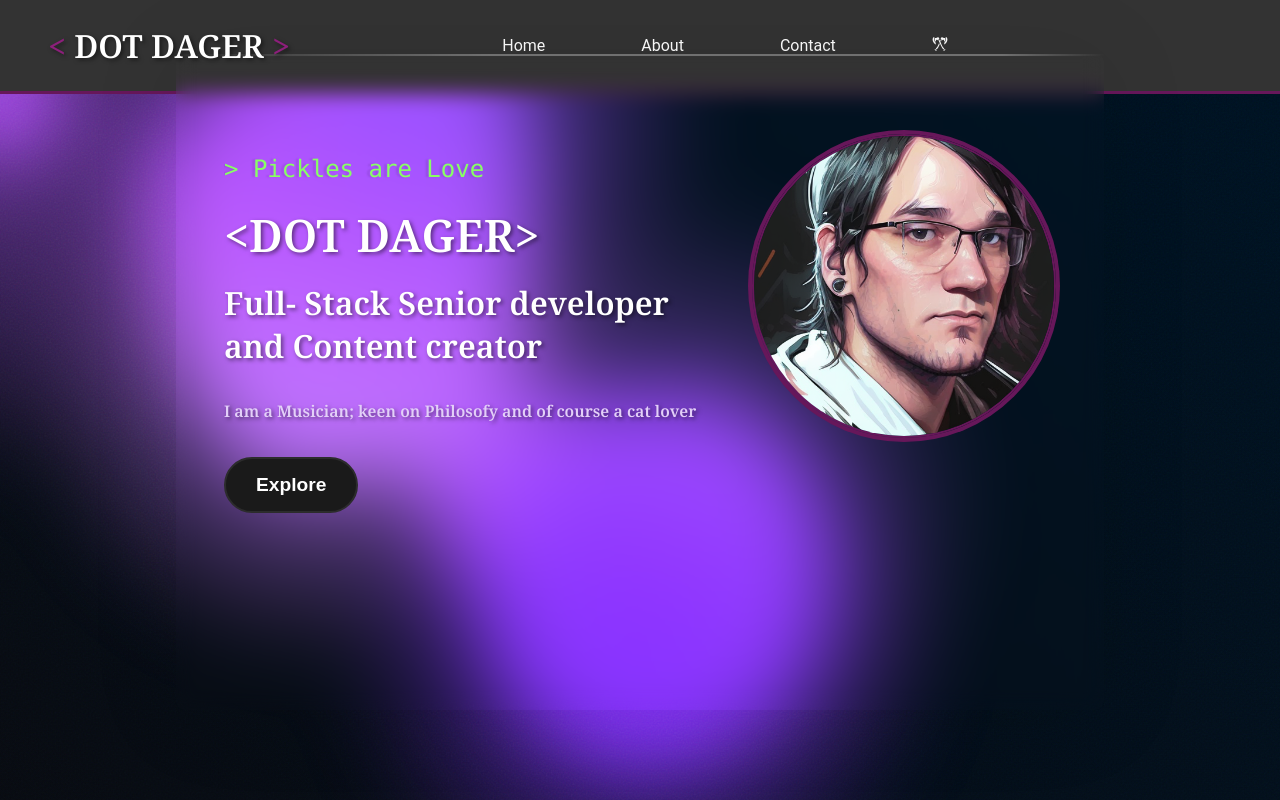
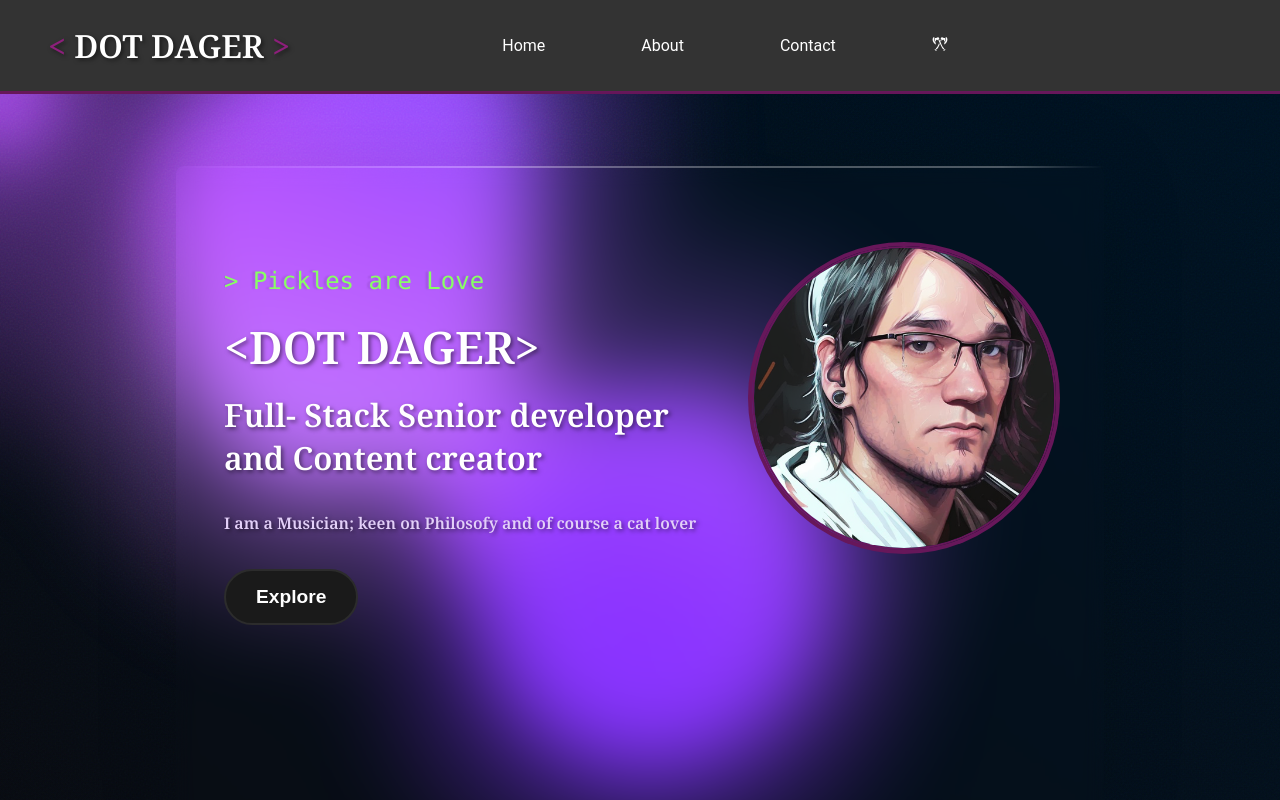
Before and after one commit to alanlasco/dot-dagger, a React (Create React App) app: page / in a window 1280 px wide. Shown: the top 800 px of the page. Built offline with nearby package versions, Linux system fonts and the light colour scheme.

Commit message:
minor fixes

```diff
--- a/src/styles/Home.css
+++ b/src/styles/Home.css
@@ -197,7 +197,7 @@
 
   position: absolute;
   z-index: 10;
-  margin-top: 18em;
+  margin-top: 50vh;
   left: 50%;
   transform: translate(-50%, -50%);
   user-select: none;
```
